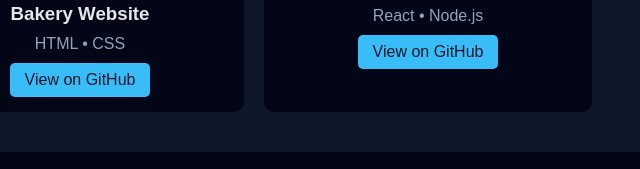
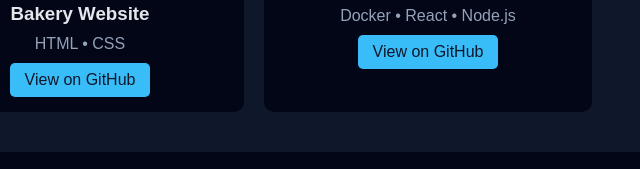
Before and after one commit to 000SMS000/000SMS000.github.io, a plain HTML site: page index.html in a window 1280 px wide. Shown: the part 642-811 px from the top of the page, 560-1200 px from the left. Drawn offline with Linux system fonts and the light colour scheme.

Commit message:
change the languge

```diff
--- a/index.html
+++ b/index.html
@@ -50,7 +50,7 @@
         <div class="project-card">
             <img src="images/project3.png" alt="weather project">
             <h3>Weather Project</h3>
-            <p>React • Node.js</p>
+            <p>Docker • React • Node.js</p>
             <a href="https://github.com/000SMS000/weather-project.git" target="_blank">
                 View on GitHub
             </a>
```
